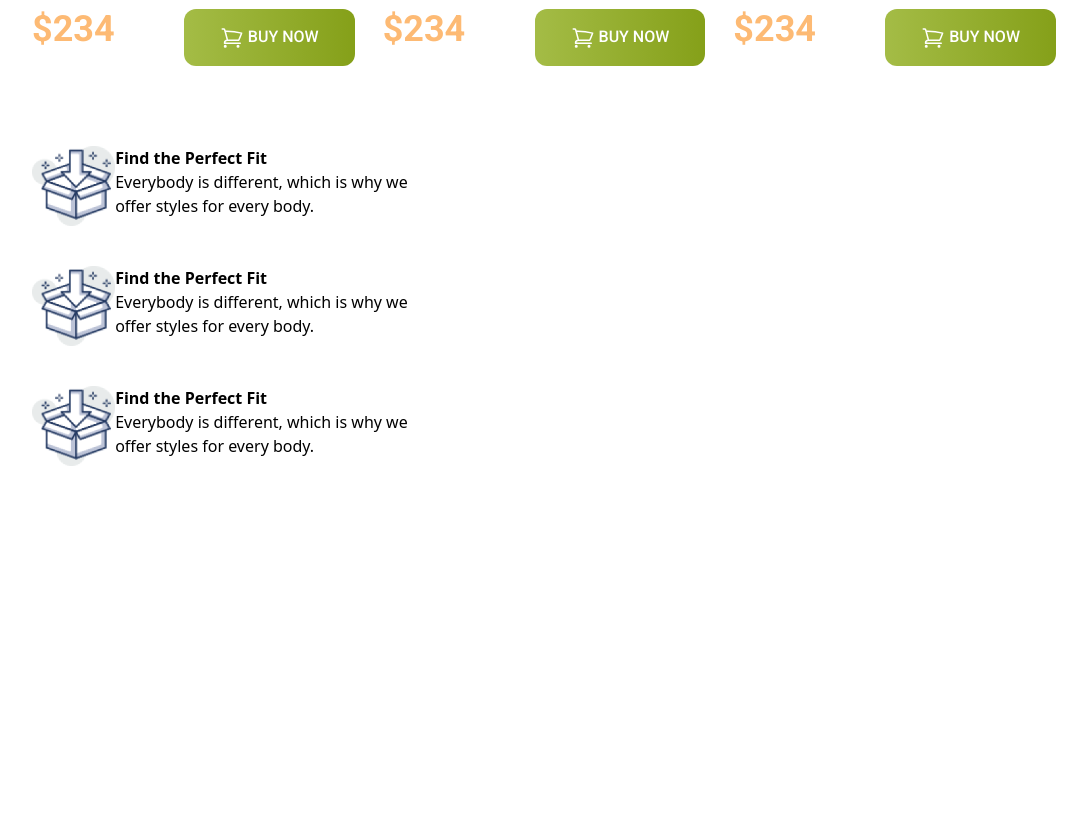
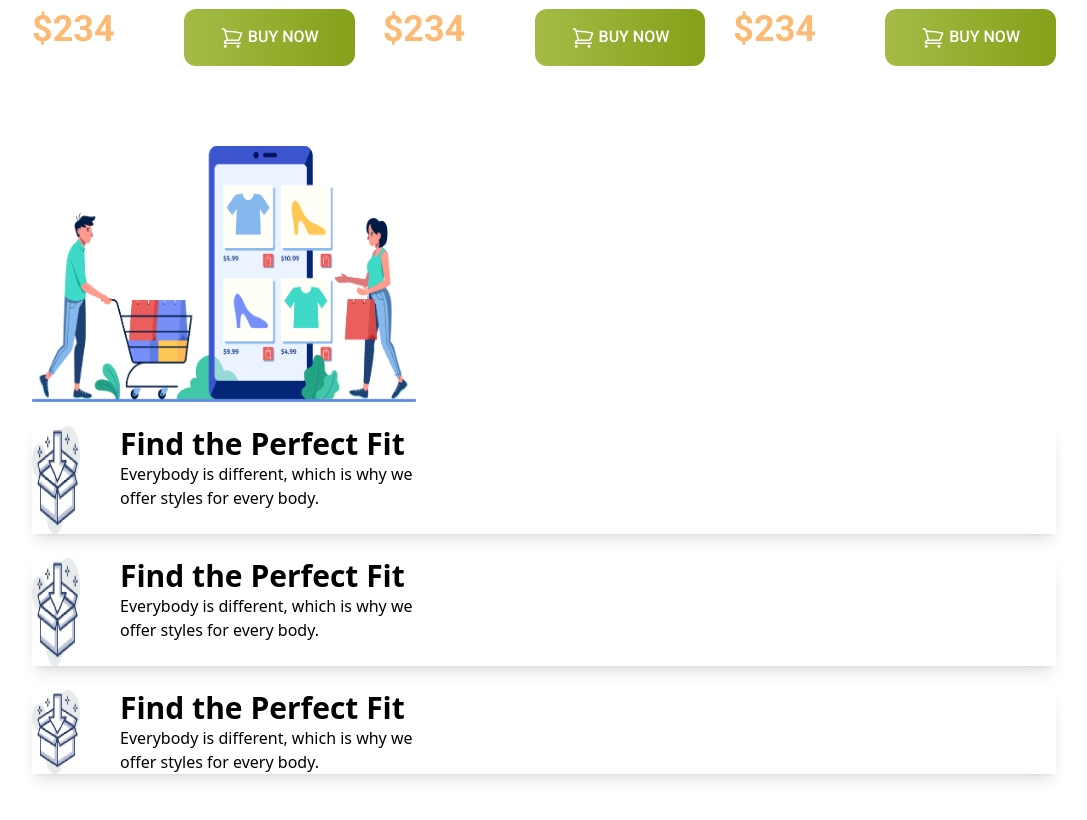
Before and after one commit to iftekharmahmud25/penguin-fashion-tailwind, a plain HTML site: page index.html in a window 1280 px wide. Shown: the part 1775-2595 px from the top of the page, without its empty margins (96-1183 px from the left). Before the commit the page ends 2241 px from the top, so only its background shows below. Drawn offline with nearby package versions, Linux system fonts and the light colour scheme.

Commit message:
added new featues

```diff
--- a/index.html
+++ b/index.html
@@ -202,53 +202,44 @@
 
 
 
-             <section class="max-w-5xl mx-auto mt-10  ">
+             <section class="max-w-5xl mx-auto mt-10 mb-10  ">
 
-                 <div class="flex  ">
+                <div class="flex justify-between flex-col-reverse  ">
 
                  <div>
-                    <div class="flex mt-10">
-                      <img class="w-30 h-20" src="icons/box.png" alt="">
+                    <div class="flex mt-6 shadow-lg mb-6">
+                      <img class="w-12 " src="icons/box.png" alt="">
                       <div>
-                       <h2 class="font-bold ">Find the Perfect Fit</h2>
-                       <p>Everybody is different, which is why we <br>
+                        <h3 class="px-10 text-3xl font-bold  ">Find the Perfect Fit</h3>
+                        <p class="px-10 mb-6" >Everybody is different, which is why we <br>
                           offer styles for every body.</p>
                       </div>
                     </div>
 
-                <div class="flex mt-10">
-                 <img class="w-30 h-20" src="icons/box.png" alt="">
+                    <div class="flex shadow-lg mb-6">
+                      <img class="w-12" src="icons/box.png" alt="">
                       <div>
-                  <h2 class="font-bold ">Find the Perfect Fit</h2>
-                  <p>Everybody is different, which is why we <br>
+                        <h3 class="px-10  text-3xl font-bold ">Find the Perfect Fit</h3>
+                        <p class=" px-10 mb-6">Everybody is different, which is why we <br>
                           offer styles for every body.</p>
                       </div>
                     </div>
 
-              <div class="flex mt-10">
-             <img class="w-30 h-20" src="icons/box.png" alt="">
+                    <div class="flex shadow-lg mb-6">
+                      <img class="w-12" src="icons/box.png" alt="">
                       <div>
-              <h2 class="font-bold ">Find the Perfect Fit</h2>
-              <p>Everybody is different, which is why we <br>
+                        <h3 class="px-10  text-3xl font-bold ">Find the Perfect Fit</h3>
+                        <p class="px-10 ">Everybody is different, which is why we <br>
                           offer styles for every body.</p>
-
-
-
                       </div>
-
-
-
                     </div>
 
 
                  </div>
 
-
-
-
+                  <img class="w-96 h-64 mt-10" src="images/shopping.png" alt="">
 
                 </div>
-
 
 
 
```
Lines whose indentation alone changed are shown as unchanged.
